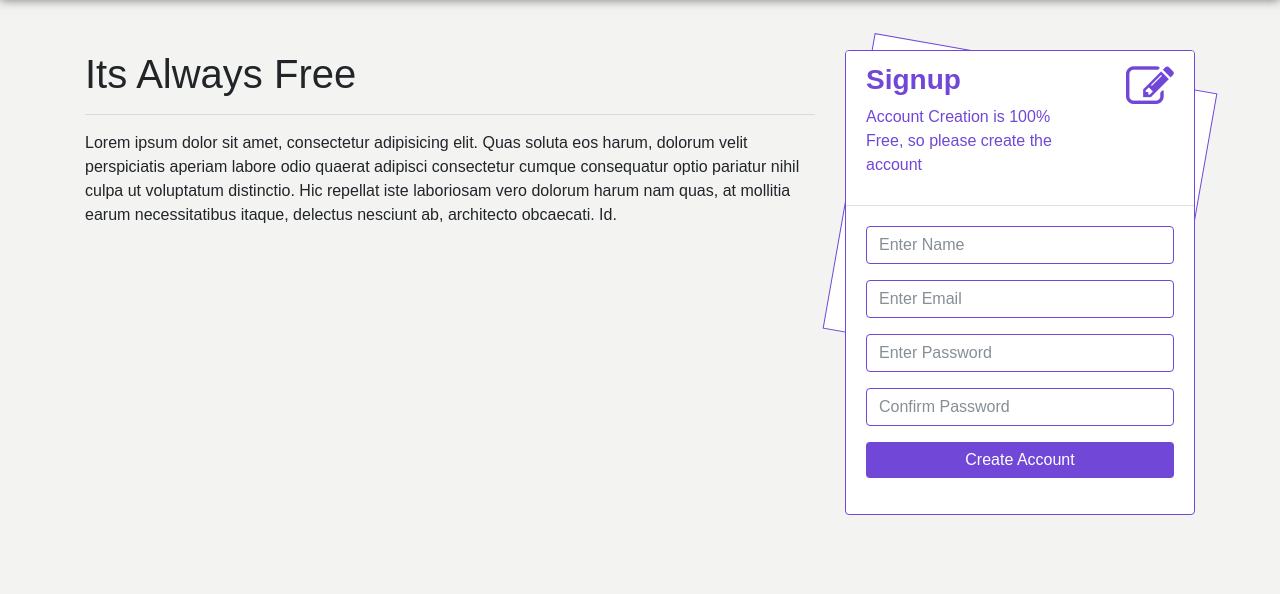
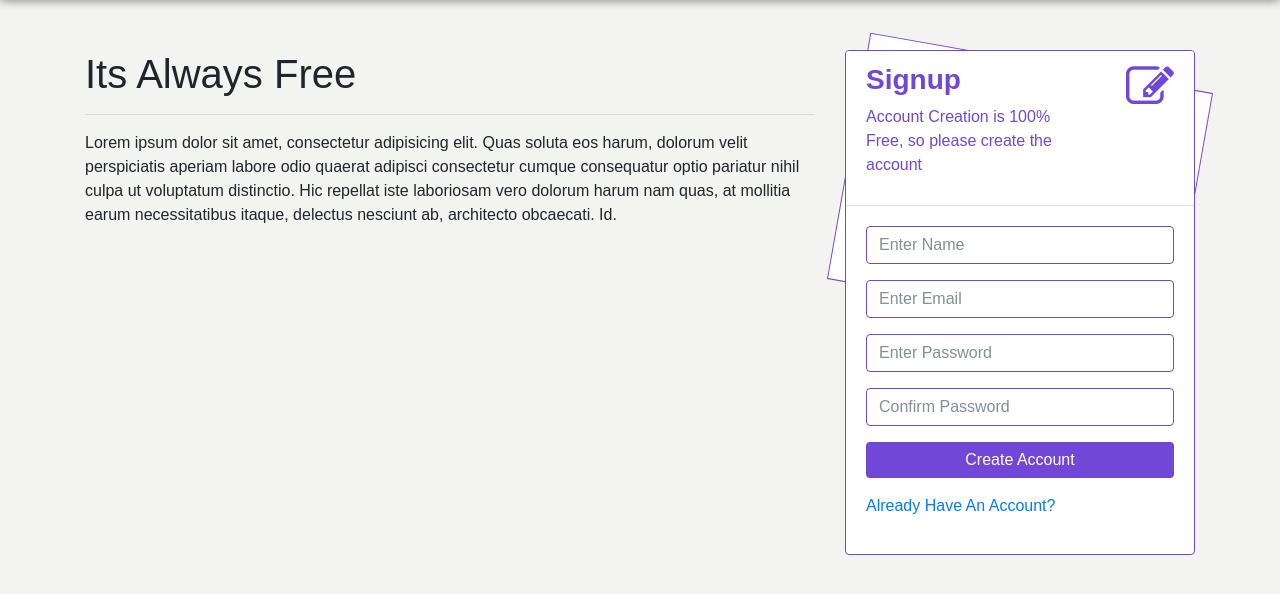
Before and after one commit to shahlakshya1988/ajax_php_signupform, a PHP site: page / in a window 1280 px wide. Shown: the part 56-650 px from the top of the page. Run offline with PHP 8.4, Linux system fonts and the light colour scheme.

Commit message:
11. Create Login Form

```diff
--- a/assets/css/styles.css
+++ b/assets/css/styles.css
@@ -30,7 +30,7 @@ nav.custom-nav ul li a,nav.custom-nav a{
 	display: block;
 	position: absolute;
 	width:100%;
-	height:300px;
+	height:250px;
 	top:10px;
 	border:1px solid #7047d7;
 	transform:rotate(10deg);
@@ -58,3 +58,8 @@ nav.custom-nav ul li a,nav.custom-nav a{
 	background-color:#7047d7 !important;
 }
 /**** ==== Signup Design ====***/
+/* ==== login ====*/
+.login-cover{
+	display:none;
+}
+/* ==== login ====*/
--- a/index.php
+++ b/index.php
@@ -44,6 +44,8 @@
             <!-- ==== div.col-md-7.content ==== -->
             <!-- ==== div.col-md-5.content ==== -->
             <div class="col-md-4 content">
+                <!-- signup form -->
+               <div class="signup-cover">
                     <div class="card">
                         <div class="card-header">
                             <div class="row">
@@ -84,12 +86,67 @@
                                     <button type="submit" name="submit"  id="submit" class="btn btn-success btn-block form-btn">Create Account</button>
                                 </div>
                                 <!-- div.form-group -->
+                                <div class="form-group">
+                                    <a href="#" id="login">Already Have An Account?</a>
+                                </div>
                             </form>
                             <!-- form -->
                         </div>
                         <!-- div.card-body -->
                     </div>
                     <!-- div.card -->
+               </div>
+               <!-- div.signup-cover -->
+                <!-- signup form -->
+                <!-- Login form -->
+                <div class="login-cover">
+                    <div class="card">
+                            <div class="card-header">
+                                <div class="row">
+                                    <div class="col-md-9">
+                                        <h3 class="form-heading">Login</h3>
+                                        <!-- h3.form-heading -->
+                                        <p>Enter Login &amp; Password</p>
+                                        <!-- p -->
+                                    </div>
+                                    <!-- div.col-md-9 -->
+                                    <div class="col-md-3 text-right">
+                                        <i class="fa fa-lock fa-3x"></i>
+                                    </div>
+                                    <!-- div.col-md-3.text-right  -->
+                                </div>
+                                <!-- div.row -->
+                            </div>
+                            <!-- div.card-header -->
+                            <div class="card-body">
+                                <form>
+
+                                    <div class="form-group">
+                                        <input type="email" name="email" class="form-control" id="email" placeholder="Enter Email">
+                                    </div>
+                                    <!-- div.form-group -->
+                                    <div class="form-group">
+                                        <input type="password" name="password" class="form-control" id="password" placeholder="Enter Password">
+                                    </div>
+                                    <!-- div.form-group -->
+
+                                    <div class="form-group">
+                                        <button type="submit" name="login"  id="login" class="btn btn-success btn-block form-btn">Login</button>
+                                    </div>
+                                    <!-- div.form-group -->
+                                    <div class="form-group">
+                                        <a href="#" id="signup">Create New Account</a>
+                                    </div>
+                                    <!-- div.form-group -->
+                                </form>
+                                <!-- form -->
+                            </div>
+                            <!-- div.card-body -->
+                        </div>
+                        <!-- div.card -->
+                </div>
+                <!-- div.login-cover -->
+                <!-- Login form -->
             </div>
             <!-- ==== div.col-md-5.content ==== -->
         </div>
```
Lines whose indentation alone changed are shown as unchanged.
